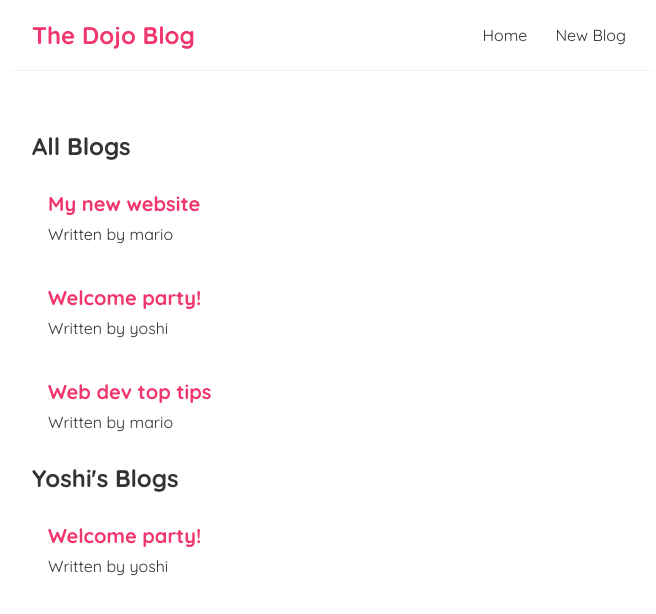
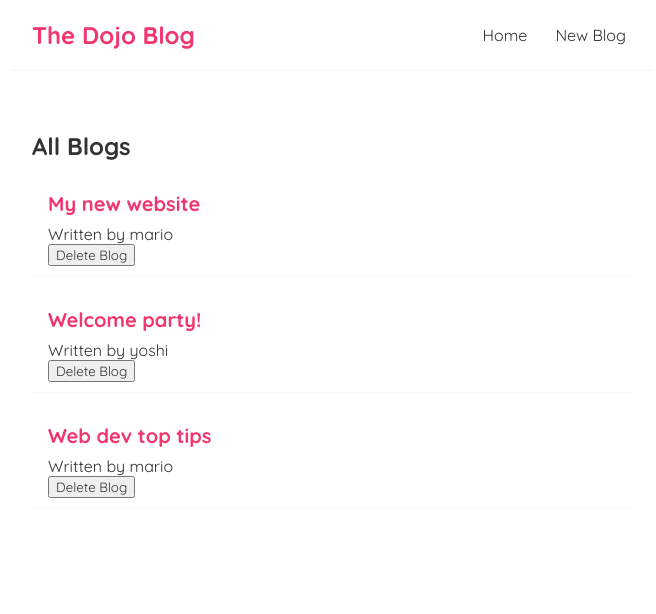
Before and after one commit to Codexgrey/A-React-Blog-App, a React (Create React App) app: page / in a window 1280 px wide. Shown: the top 614 px of the page, without its empty margins (308-964 px from the left). Built offline with nearby package versions, Linux system fonts and the light colour scheme.

Commit message:
creating new props

```diff
--- a/src/Bloglist.js
+++ b/src/Bloglist.js
@@ -1,4 +1,4 @@
-const Bloglist = ({ blogs, title }) => {
+const Bloglist = ({ blogs, title, handleDelete }) => {
     // const blogs = props.blogs;
     // const title = props.title;
 
@@ -9,6 +9,7 @@
             <div className="blog-preview" key={blog.id}>
                 <h2>{ blog.title }</h2>
                 <p>Written by { blog.author }</p>
+                <button onClick={() => handleDelete(blog.id)}>Delete Blog</button>
             </div>
         ))}
      </div>
--- a/src/Home.js
+++ b/src/Home.js
@@ -8,10 +8,15 @@
         { title: 'Web dev top tips', body: 'lorem ipsum...', author: 'mario', id: 3 }
     ]);
 
+    const handleDelete = (id) => {
+      const newBlogs = blogs.filter(blog => blog.id !== id);
+      setBlogs(newBlogs);
+    }
+
     return (
         <div className="home">
-          <Bloglist blogs={blogs} title= "All Blogs" />
-          <Bloglist blogs={blogs.filter((blog) => blog.author === 'yoshi')} title= "Yoshi's Blogs" />
+          <Bloglist blogs={blogs} title="All Blogs" handleDelete={handleDelete}/>
+          {/* <Bloglist blogs={blogs.filter((blog) => blog.author === 'yoshi')} title= "Yoshi's Blogs" /> */}
         </div>
      );
 }
```
